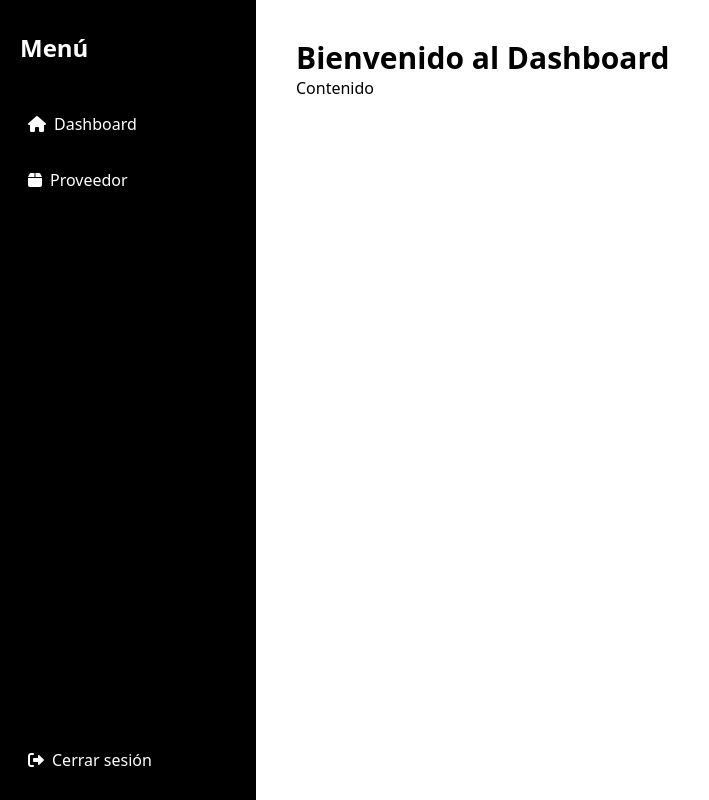
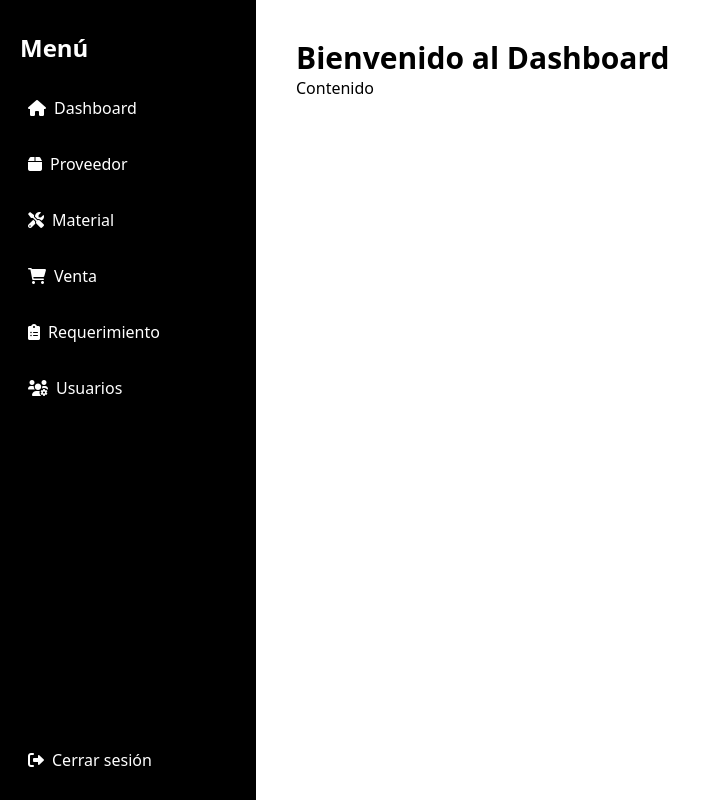
Before and after one commit to Morikunmev/ProyectoTaller153, a Django app: page /dashboard/ in a window 1280 px wide. Shown: the whole page, without its empty margins (0-709 px from the left). Run offline with Django 5.2, Linux system fonts and the light colour scheme; the visitor is signed in with stand-in values (Sample User, id 1); some libraries are stand-ins or nearby versions.

Commit message:
sidebar completado

```diff
--- a/dashboard/templates/plantilla/base.html
+++ b/dashboard/templates/plantilla/base.html
@@ -10,33 +10,29 @@
     <link rel="stylesheet" href="https://cdnjs.cloudflare.com/ajax/libs/font-awesome/6.0.0-beta3/css/all.min.css">
 
     <script>
-        // Función para mostrar el submenú
-        function showSubMenu() {
-            const submenu = document.getElementById("submenu-proveedor");
-            submenu.classList.remove("hidden");
-            submenu.classList.add("animate-slide-down");
-        }
-        // Función para ocultar el submenú
-        function hideSubMenu() {
-            const submenu = document.getElementById("submenu-proveedor");
-            submenu.classList.add("hidden");
+        // Función para mostrar/ocultar submenús
+        function toggleSubMenu(submenuId) {
+            const submenu = document.getElementById(submenuId);
+            submenu.classList.toggle("hidden");
+            submenu.classList.toggle("animate-slide-down");
         }
 
-        // Evento para mostrar el submenú al hacer clic
-        function toggleSubMenu() {
-            const submenu = document.getElementById("submenu-proveedor");
-            submenu.classList.toggle("hidden");
-            submenu.classList.toggle("animate-slide-down");
+        // Función para ocultar todos los submenús
+        function hideAllSubmenus() {
+            const submenus = document.querySelectorAll('[id^="submenu-"]');
+            submenus.forEach(submenu => {
+                submenu.classList.add("hidden");
+            });
         }
 
         // Función para bloquear "Cerrar sesión" al expandir la barra
         function lockLogout() {
             const logoutLink = document.getElementById("logout-link");
             logoutLink.classList.add("disabled-link");
-            logoutLink.classList.add("pointer-events-none");  // Deshabilitar clic
+            logoutLink.classList.add("pointer-events-none");
         }
 
-        // Función para desbloquear "Cerrar sesión" cuando termina el despliegue
+        // Función para desbloquear "Cerrar sesión"
         function unlockLogout() {
             const logoutLink = document.getElementById("logout-link");
             logoutLink.classList.remove("disabled-link");
@@ -46,11 +42,10 @@
         // Escuchar el evento "mouseenter" para bloquear "Cerrar sesión"
         function handleMouseEnter() {
             lockLogout();
-            setTimeout(unlockLogout, 300);  // Desbloquear después de la duración del despliegue
+            setTimeout(unlockLogout, 300);
         }
     </script>
     <style>
-        /* Animación para el submenú */
         @keyframes slideDown {
             from {
                 opacity: 0;
@@ -67,80 +62,44 @@
             animation: slideDown 0.3s ease-out;
         }
 
-        /* Estilo para "Cerrar sesión" deshabilitado */
         .disabled-link {
             opacity: 0.5;
             cursor: not-allowed;
+        }
+
+        /* Estilos para la barra de desplazamiento */
+        .sidebar-content::-webkit-scrollbar {
+            width: 6px;
+        }
+
+        .sidebar-content::-webkit-scrollbar-track {
+            background: rgba(255, 255, 255, 0.1);
+            border-radius: 3px;
+        }
+
+        .sidebar-content::-webkit-scrollbar-thumb {
+            background: rgba(255, 255, 255, 0.2);
+            border-radius: 3px;
+        }
+
+        .sidebar-content::-webkit-scrollbar-thumb:hover {
+            background: rgba(255, 255, 255, 0.3);
+        }
+
+        /* Esconder la barra de desplazamiento cuando no se necesita */
+        .sidebar-content {
+            scrollbar-width: thin;
+            scrollbar-color: rgba(255, 255, 255, 0.2) rgba(255, 255, 255, 0.1);
         }
     </style>
 </head>
 
 <body>
     <div class="flex">
-        <!-- Sidebar -->
-        <div class="bg-black h-screen p-5 pt-8 w-16 hover:w-64 transition-all duration-300 flex flex-col group"
-            onmouseenter="handleMouseEnter()" onmouseleave="hideSubMenu()">
-            <h2 class="text-white text-2xl font-bold mb-10 hidden group-hover:block">Menú</h2>
-            <nav class="flex-1">
-                <!-- Enlaces del navbar -->
-                <ul class="space-y-4">
-                    <li>
-                        <a href="#" class="text-white flex items-center space-x-2 hover:bg-gray-700 p-2 rounded-md">
-                            <i class="fas fa-home"></i>
-                            <span class="hidden group-hover:inline-block">Dashboard</span>
-                        </a>
-                    </li>
-                    <li>
-                        <!-- Enlace Proveedor con submenú -->
-                        <a href="javascript:void(0);" onclick="toggleSubMenu()"
-                            class="text-white flex items-center space-x-2 hover:bg-gray-700 p-2 rounded-md">
-                            <i class="fas fa-box"></i>
-                            <span class="hidden group-hover:inline-block">Proveedor</span>
-                        </a>
-                        <!-- Submenú para Proveedor -->
-                        <ul id="submenu-proveedor" class="hidden pl-4 space-y-2">
-                            <li>
-                                <a href="#"
-                                    class="text-white flex items-center space-x-2 hover:bg-gray-700 p-2 rounded-md">
-                                    <i class="fas fa-user"></i>
-                                    <span class="hidden group-hover:inline-block">Proveedor</span>
-                                </a>
-                            </li>
-                            <li>
-                                <a href="#"
-                                    class="text-white flex items-center space-x-2 hover:bg-gray-700 p-2 rounded-md">
-                                    <i class="fas fa-file-invoice"></i>
-                                    <span class="hidden group-hover:inline-block">Factura</span>
-                                </a>
-                            </li>
-                            <li>
-                                <a href="#"
-                                    class="text-white flex items-center space-x-2 hover:bg-gray-700 p-2 rounded-md">
-                                    <i class="fas fa-shipping-fast"></i>
-                                    <span class="hidden group-hover:inline-block">Envío</span>
-                                </a>
-                            </li>
-                        </ul>
-                    </li>
-                </ul>
-            </nav>
-            <!-- Enlace para cerrar sesión en la parte inferior -->
-            <div class="mt-auto">
-                <a href="#" id="logout-link"
-                    class="text-white flex items-center space-x-2 hover:bg-red-500 p-2 rounded-md disabled-link">
-                    <i class="fas fa-sign-out-alt"></i>
-                    <span class="hidden group-hover:inline-block">Cerrar sesión</span>
-                </a>
-            </div>
-        </div>
-
+        {% include 'plantilla/navbar.html' %}
         <!-- Contenido principal -->
         <div class="flex-1 p-10">
-            <!--Contenido cambiante-->
             {% block content %}
-
-
-
             {% endblock %}
         </div>
     </div>
--- /dev/null
+++ b/dashboard/templates/plantilla/navbar.html
@@ -0,0 +1,175 @@
+<!--navbar.html-->
+<!-- Sidebar con altura fija y overflow -->
+<div class="bg-black h-screen p-5 pt-8 w-20 hover:w-64 transition-all duration-300 flex flex-col group relative"
+    onmouseenter="handleMouseEnter()" onmouseleave="hideAllSubmenus()">
+
+    <!-- Título fijo en la parte superior -->
+    <h2 class="text-white text-2xl font-bold mb-6 hidden group-hover:block sticky top-0 bg-black z-10">Menú</h2>
+
+    <!-- Contenedor con scroll -->
+    <div class="sidebar-content flex-1 overflow-y-auto" style="max-height: calc(100vh - 140px);">
+        <nav>
+            <ul class="space-y-4">
+                <li>
+                    <a href="#" class="text-white flex items-center space-x-2 hover:bg-gray-700 p-2 rounded-md">
+                        <i class="fas fa-home"></i>
+                        <span class="hidden group-hover:inline-block">Dashboard</span>
+                    </a>
+                </li>
+
+                <!-- Menú Proveedor -->
+                <li>
+                    <a href="javascript:void(0);" onclick="toggleSubMenu('submenu-proveedor')"
+                        class="text-white flex items-center space-x-2 hover:bg-gray-700 p-2 rounded-md">
+                        <i class="fas fa-box"></i>
+                        <span class="hidden group-hover:inline-block">Proveedor</span>
+                    </a>
+                    <ul id="submenu-proveedor" class="hidden pl-4 space-y-2">
+                        <li>
+                            <a href="#" class="text-white flex items-center space-x-2 hover:bg-gray-700 p-2 rounded-md">
+                                <i class="fas fa-user"></i>
+                                <span class="hidden group-hover:inline-block">Proveedor</span>
+                            </a>
+                        </li>
+                        <li>
+                            <a href="#" class="text-white flex items-center space-x-2 hover:bg-gray-700 p-2 rounded-md">
+                                <i class="fas fa-file-invoice"></i>
+                                <span class="hidden group-hover:inline-block">Factura</span>
+                            </a>
+                        </li>
+                        <li>
+                            <a href="#" class="text-white flex items-center space-x-2 hover:bg-gray-700 p-2 rounded-md">
+                                <i class="fas fa-shipping-fast"></i>
+                                <span class="hidden group-hover:inline-block">Envío</span>
+                            </a>
+                        </li>
+                    </ul>
+                </li>
+
+                <!-- Menú Material -->
+                <li>
+                    <a href="javascript:void(0);" onclick="toggleSubMenu('submenu-material')"
+                        class="text-white flex items-center space-x-2 hover:bg-gray-700 p-2 rounded-md">
+                        <i class="fas fa-tools"></i>
+                        <span class="hidden group-hover:inline-block">Material</span>
+                    </a>
+                    <ul id="submenu-material" class="hidden pl-4 space-y-2">
+                        <li>
+                            <a href="#" class="text-white flex items-center space-x-2 hover:bg-gray-700 p-2 rounded-md">
+                                <i class="fas fa-boxes"></i>
+                                <span class="hidden group-hover:inline-block">Material</span>
+                            </a>
+                        </li>
+                        <li>
+                            <a href="#" class="text-white flex items-center space-x-2 hover:bg-gray-700 p-2 rounded-md">
+                                <i class="fas fa-wrench"></i>
+                                <span class="hidden group-hover:inline-block">Herramienta</span>
+                            </a>
+                        </li>
+                        <li>
+                            <a href="#" class="text-white flex items-center space-x-2 hover:bg-gray-700 p-2 rounded-md">
+                                <i class="fas fa-box-open"></i>
+                                <span class="hidden group-hover:inline-block">Producto</span>
+                            </a>
+                        </li>
+                        <li>
+                            <a href="#" class="text-white flex items-center space-x-2 hover:bg-gray-700 p-2 rounded-md">
+                                <i class="fas fa-tags"></i>
+                                <span class="hidden group-hover:inline-block">Categoria</span>
+                            </a>
+                        </li>
+                        <li>
+                            <a href="#" class="text-white flex items-center space-x-2 hover:bg-gray-700 p-2 rounded-md">
+                                <i class="fas fa-exclamation-triangle"></i>
+                                <span class="hidden group-hover:inline-block">Perdida</span>
+                            </a>
+                        </li>
+                    </ul>
+                </li>
+
+                <!-- Menú Venta -->
+                <li>
+                    <a href="javascript:void(0);" onclick="toggleSubMenu('submenu-venta')"
+                        class="text-white flex items-center space-x-2 hover:bg-gray-700 p-2 rounded-md">
+                        <i class="fas fa-shopping-cart"></i>
+                        <span class="hidden group-hover:inline-block">Venta</span>
+                    </a>
+                    <ul id="submenu-venta" class="hidden pl-4 space-y-2">
+                        <li>
+                            <a href="#" class="text-white flex items-center space-x-2 hover:bg-gray-700 p-2 rounded-md">
+                                <i class="fas fa-cash-register"></i>
+                                <span class="hidden group-hover:inline-block">Venta</span>
+                            </a>
+                        </li>
+                        <li>
+                            <a href="#" class="text-white flex items-center space-x-2 hover:bg-gray-700 p-2 rounded-md">
+                                <i class="fas fa-users"></i>
+                                <span class="hidden group-hover:inline-block">Cliente</span>
+                            </a>
+                        </li>
+                    </ul>
+                </li>
+
+                <!-- Menú Requerimiento -->
+                <li>
+                    <a href="javascript:void(0);" onclick="toggleSubMenu('submenu-requerimiento')"
+                        class="text-white flex items-center space-x-2 hover:bg-gray-700 p-2 rounded-md">
+                        <i class="fas fa-clipboard-list"></i>
+                        <span class="hidden group-hover:inline-block">Requerimiento</span>
+                    </a>
+                    <ul id="submenu-requerimiento" class="hidden pl-4 space-y-2">
+                        <li>
+                            <a href="#" class="text-white flex items-center space-x-2 hover:bg-gray-700 p-2 rounded-md">
+                                <i class="fas fa-tools"></i>
+                                <span class="hidden group-hover:inline-block">Requerimiento Herramienta</span>
+                            </a>
+                        </li>
+                        <li>
+                            <a href="#" class="text-white flex items-center space-x-2 hover:bg-gray-700 p-2 rounded-md">
+                                <i class="fas fa-boxes"></i>
+                                <span class="hidden group-hover:inline-block">Requerimiento Material</span>
+                            </a>
+                        </li>
+                    </ul>
+                </li>
+
+                <!-- Menú Usuarios -->
+                <li>
+                    <a href="javascript:void(0);" onclick="toggleSubMenu('submenu-usuarios')"
+                        class="text-white flex items-center space-x-2 hover:bg-gray-700 p-2 rounded-md">
+                        <i class="fas fa-users-cog"></i>
+                        <span class="hidden group-hover:inline-block">Usuarios</span>
+                    </a>
+                    <ul id="submenu-usuarios" class="hidden pl-4 space-y-2">
+                        <li>
+                            <a href="#" class="text-white flex items-center space-x-2 hover:bg-gray-700 p-2 rounded-md">
+                                <i class="fas fa-user-shield"></i>
+                                <span class="hidden group-hover:inline-block">Administradores</span>
+                            </a>
+                        </li>
+                        <li>
+                            <a href="#" class="text-white flex items-center space-x-2 hover:bg-gray-700 p-2 rounded-md">
+                                <i class="fas fa-user-cog"></i>
+                                <span class="hidden group-hover:inline-block">Tecnicos</span>
+                            </a>
+                        </li>
+                        <li>
+                            <a href="#" class="text-white flex items-center space-x-2 hover:bg-gray-700 p-2 rounded-md">
+                                <i class="fas fa-user-tie"></i>
+                                <span class="hidden group-hover:inline-block">Colaborador</span>
+                            </a>
+                        </li>
+                    </ul>
+                </li>
+            </ul>
+        </nav>
+    </div>
+
+    <div class="sticky bottom-0 bg-black pt-2 mt-auto">
+        <a href="{% url 'logout' %}" id="logout-link"
+            class="text-white flex items-center space-x-2 hover:bg-red-500 p-2 rounded-md disabled-link">
+            <i class="fas fa-sign-out-alt"></i>
+            <span class="hidden group-hover:inline-block">Cerrar sesión</span>
+        </a>
+    </div>
+</div>
--- a/theme/static/css/dist/styles.css
+++ b/theme/static/css/dist/styles.css
@@ -656,6 +656,14 @@ video {
   left: 1.25rem;
 }
 
+.bottom-0 {
+  bottom: 0px;
+}
+
+.z-10 {
+  z-index: 10;
+}
+
 .mx-auto {
   margin-left: auto;
   margin-right: auto;
@@ -829,6 +837,14 @@ video {
   width: 1rem;
 }
 
+.w-20 {
+  width: 5rem;
+}
+
+.w-24 {
+  width: 6rem;
+}
+
 .max-w-md {
   max-width: 28rem;
 }
@@ -839,6 +855,14 @@ video {
 
 .flex-shrink-0 {
   flex-shrink: 0;
+}
+
+.flex-shrink {
+  flex-shrink: 1;
+}
+
+.flex-grow {
+  flex-grow: 1;
 }
 
 .border-collapse {
@@ -1142,6 +1166,18 @@ video {
   padding-left: 1rem;
 }
 
+.pt-2 {
+  padding-top: 0.5rem;
+}
+
+.pl-1 {
+  padding-left: 0.25rem;
+}
+
+.pl-8 {
+  padding-left: 2rem;
+}
+
 .text-center {
   text-align: center;
 }
@@ -1331,6 +1367,10 @@ video {
   transition-timing-function: cubic-bezier(0.4, 0, 0.2, 1);
 }
 
+.ease-out {
+  transition-timing-function: cubic-bezier(0, 0, 0.2, 1);
+}
+
 .hover\:block:hover {
   display: block;
 }
@@ -1453,6 +1493,10 @@ video {
   display: inline-block;
 }
 
+.group:hover .group-hover\:inline-flex {
+  display: inline-flex;
+}
+
 @media (min-width: 640px) {
   .sm\:text-sm {
     font-size: 0.875rem;
```
